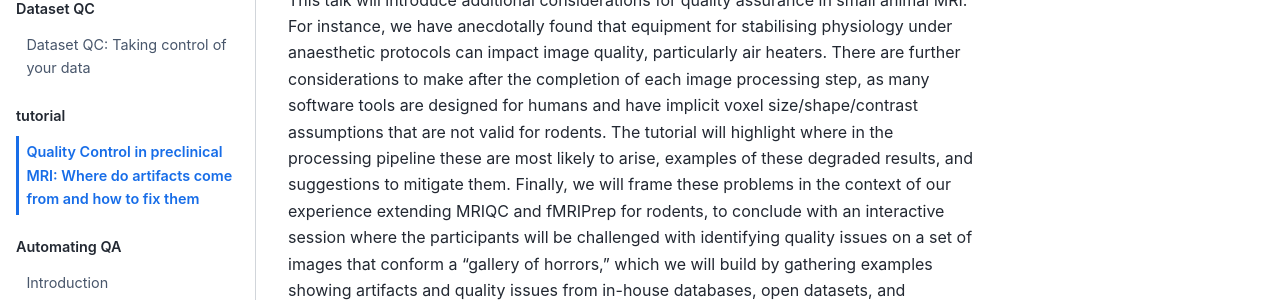
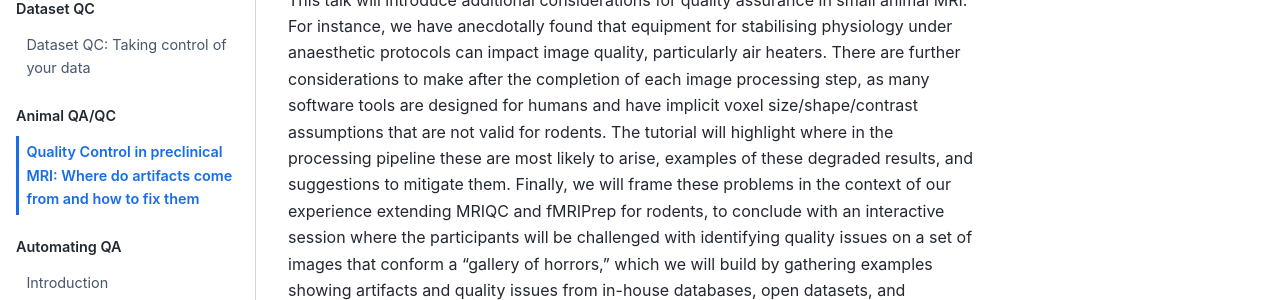
Before and after one commit to nipreps/qc-book, a Jupyter Book: the page built from docs/animal-qc/intro.md, in a window 1280 px wide. Shown: the part 321-621 px from the top of the page. Built offline with Jupyter Book 1.0.4 settings and Sphinx 7.4.7 and the Sphinx Book theme 1.1.4, drawn with Linux system fonts in a browser that asks for light colours; pages that are not in the unit, such as notebooks, are missing from menus.

Commit message:
enh: create a section for Eilidh

```diff
--- a/docs/_toc.yml
+++ b/docs/_toc.yml
@@ -9,9 +9,9 @@ parts:
   chapters:
   - file: dataset-qc/intro
   - file: dataset-qc/using_r
-- caption: tutorial
+- caption: Animal QA/QC
   chapters:
-  - file: tutorial/emacnicol
+  - file: animal-qc/intro
 - caption: Automating QA
   chapters:
   - file: auto-qc/intro
```
Also changed, not shown: docs/animal-qc/intro.md (renamed from docs/tutorial/emacnicol.md).
